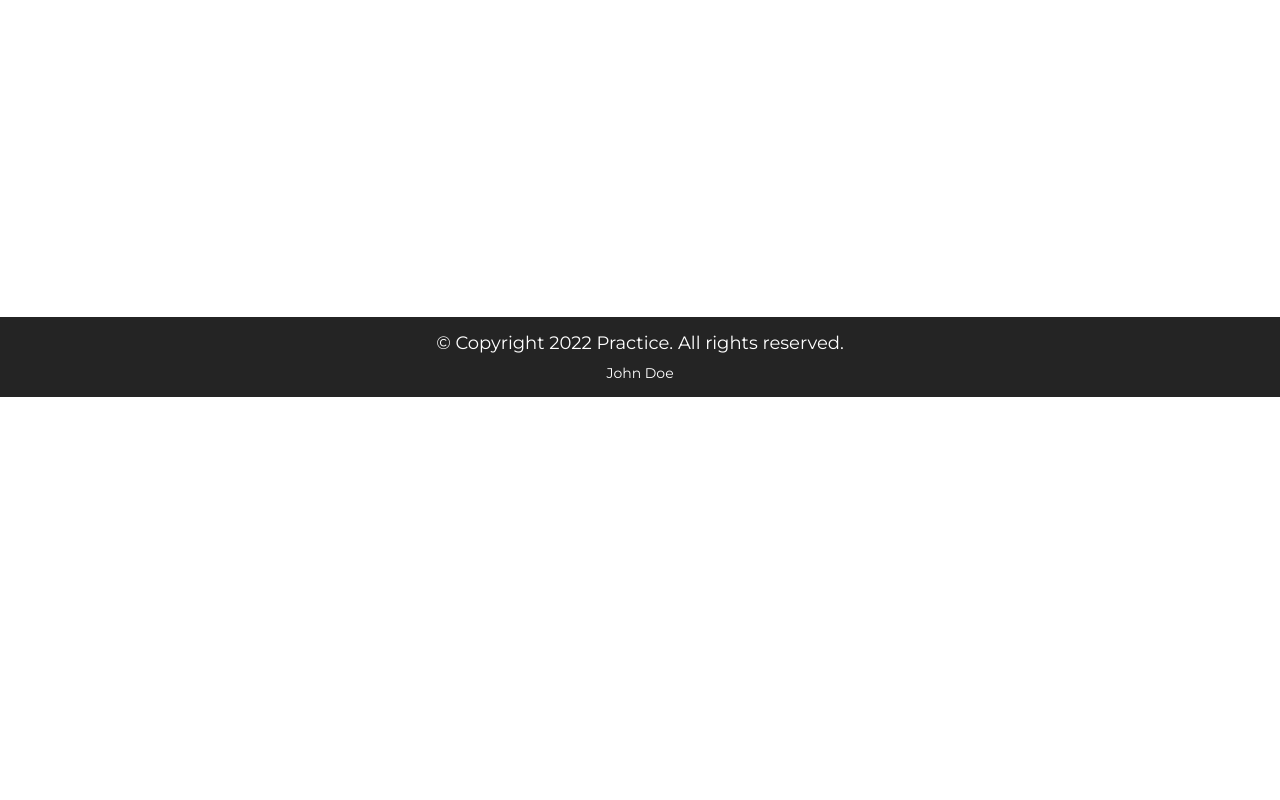
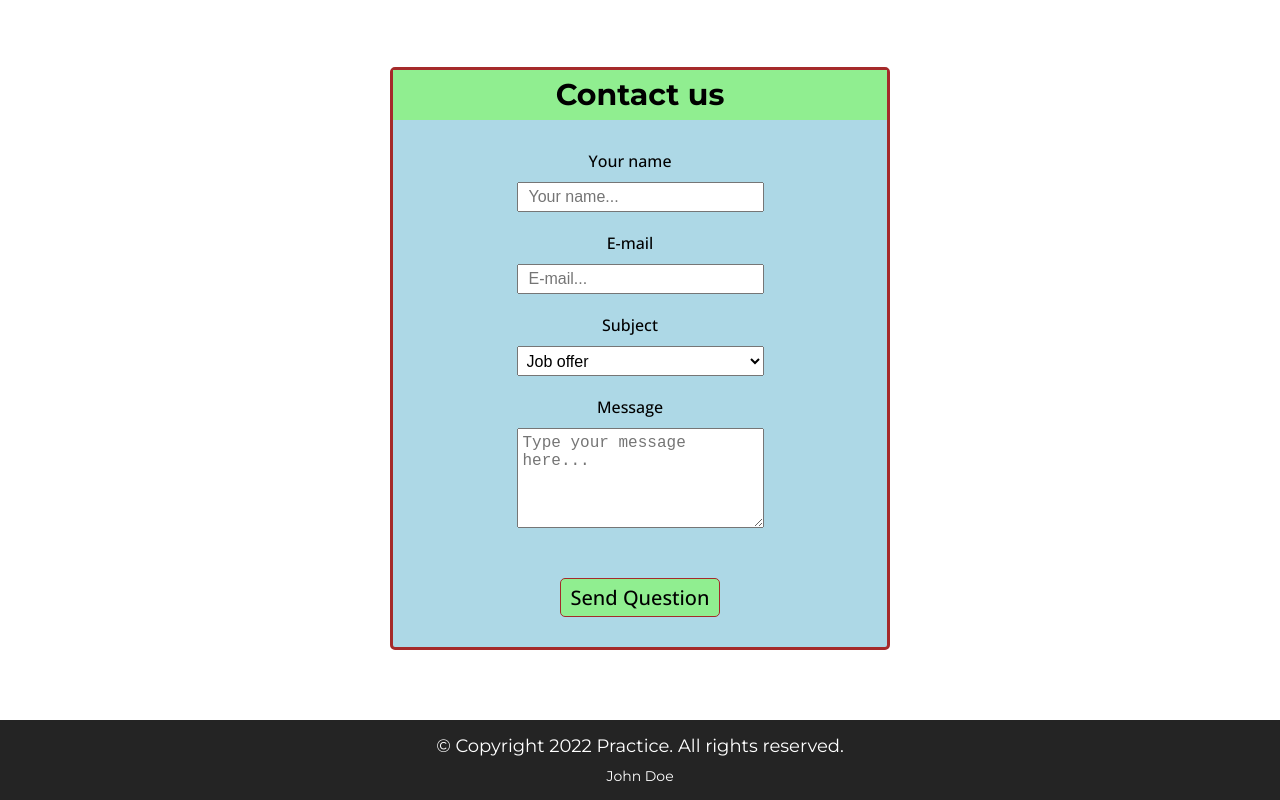
Before and after one commit to Dusan95z/Practice, a plain HTML site: page pages/contact/contact.html in a window 1280 px wide. Shown: the part 553-1353 px from the top of the page. Before the commit the page ends 950 px from the top, so only its background shows below. Drawn offline with nearby package versions, Linux system fonts and the light colour scheme.

Commit message:
contact form added

```diff
--- a/pages/contact/contact.html
+++ b/pages/contact/contact.html
@@ -112,6 +112,61 @@
         </div>
       </div>
       <!-- Question Form -->
+      <form
+        action="https://formsubmit.co/d55d1683ebfe136868de6f6ad82ecbb7"
+        method="POST"
+        class="contact-form"
+      >
+        <h2 class="contact-form-h2">Contact us</h2>
+        <div class="contact-form-item">
+          <label for="yourName">Your name</label>
+          <input
+            type="text"
+            name="Your name"
+            id="yourName"
+            placeholder="Your name..."
+            required
+          />
+        </div>
+        <div class="contact-form-item">
+          <label for="email">E-mail</label>
+          <input
+            type="email"
+            name="E-mail"
+            id="email"
+            placeholder="E-mail..."
+            required
+          />
+        </div>
+        <div class="contact-form-item">
+          <label for="subject">Subject</label>
+          <select name="Subject">
+            <option value="Job offer" name="Job offer" id="subject">
+              Job offer
+            </option>
+            <option value="Complaint" name="Complaint" id="complaint">
+              Complaint
+            </option>
+            <option value="Personal" name="Personal" id="personal">
+              Personal
+            </option>
+          </select>
+        </div>
+        <div class="contact-form-item">
+          <label for="message">Message</label>
+          <textarea
+            name="Message"
+            id="message"
+            placeholder="Type your message here..."
+          ></textarea>
+          <input
+            type="hidden"
+            name="_next"
+            value="http://127.0.0.1:5500/pages/contact/contact.html"
+          />
+        </div>
+        <button class="contact-form-btn" type="submit">Send Question</button>
+      </form>
     </main>
 
     <!-- FOOTER -->
--- a/pages/contact/contact.scss
+++ b/pages/contact/contact.scss
@@ -156,3 +156,73 @@
 }
 
 // QUESTIONS FORM
+
+.contact-form {
+  margin: 0 auto;
+  margin-bottom: 7rem;
+  width: 50rem;
+  background-color: lightblue;
+  border: 3px solid brown;
+  border-radius: 5px;
+
+  &-h2 {
+    @include montserrat-bold;
+    font-size: 3rem;
+    height: 5rem;
+    line-height: 5rem;
+    text-align: center;
+    background-color: lightgreen;
+    width: 100%;
+    margin-bottom: 3rem;
+  }
+
+  &-item {
+    @include openSans-medium;
+    width: 50%;
+    display: flex;
+    flex-direction: column;
+    margin: 0 auto;
+    margin-top: 2rem;
+
+    label {
+      font-size: 1.6rem;
+      margin-right: 2rem;
+      margin-bottom: 1rem;
+      text-align: center;
+    }
+
+    input {
+      width: 100%;
+      height: 3rem;
+      padding-left: 1rem;
+      font-size: 1.6rem;
+    }
+
+    select {
+      font-size: 1.6rem;
+      height: 3rem;
+      padding-left: .5rem;
+    }
+
+    textarea {
+      width: 100%;
+      height: 10rem;
+      font-size: 1.6rem;
+      overflow: auto;
+      padding: .5rem;
+    }
+  }
+
+  &-btn {
+    padding: 0.5rem 1rem;
+    @include openSans-medium;
+    font-size: 2rem;
+    outline: none;
+    border: 1px solid brown;
+    border-radius: 5px;
+    background-color: lightgreen;
+    cursor: pointer;
+    display: block;
+    margin: 5rem auto 3rem auto;
+  }
+}
```
Also changed, not shown: pages/contact/contact.css, pages/projects/projects.css, style.css, styles/footerStyle.css, styles/headerStyle.css, styles/homePageMain.css, 6 other files.
